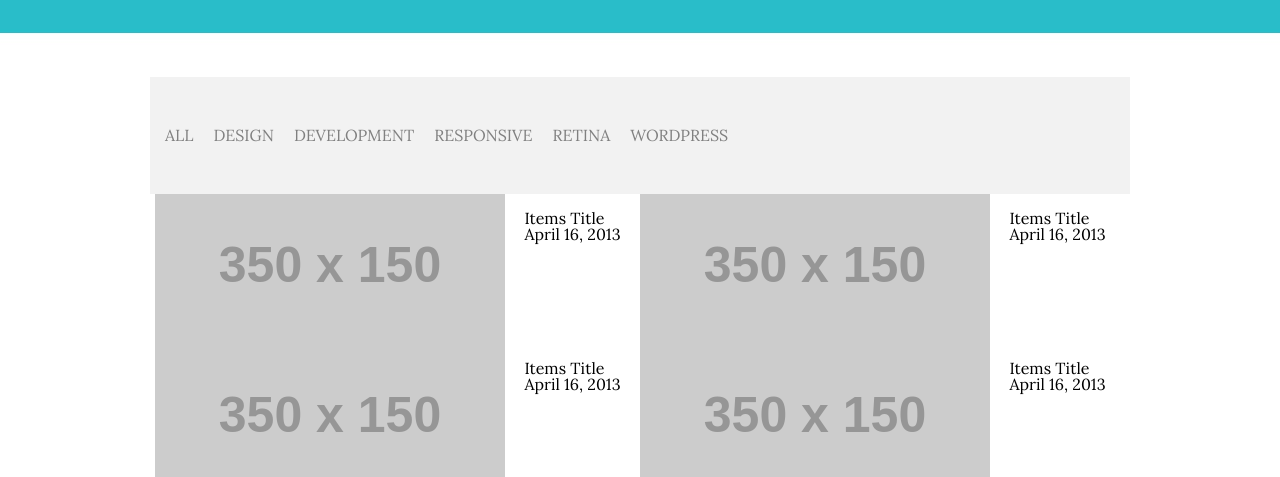
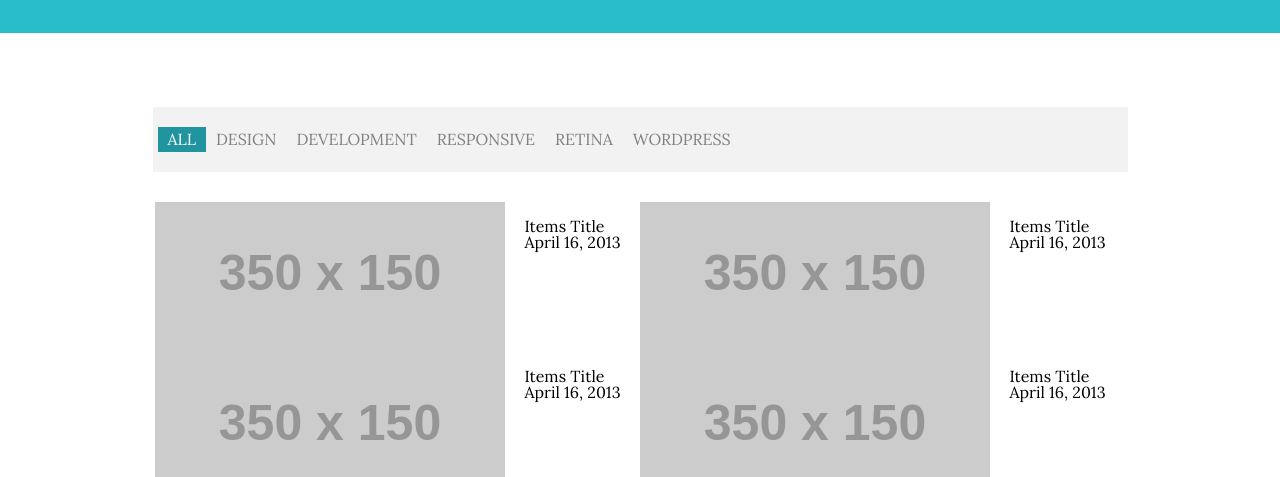
Before and after one commit to idirizzo/epam3css, a plain HTML site: page index.html in a window 1280 px wide. Shown: the part 323-800 px from the top of the page. Drawn offline with Linux system fonts and the light colour scheme; placeholder pictures from the web are drawn by us.

Commit message:
epam3css18

```diff
--- a/css/reset.css
+++ b/css/reset.css
@@ -203,14 +203,19 @@ header .menu{
     font-family: 'Lora', serif;
     width: 970px;
     background: #f2f2f2;
-    margin: 0 auto;
+    margin: 30px auto;
     display: flex;
     justify-content:flex-start;
-    color: gray;
     text-transform: uppercase;
-    padding: 1px 5px;
+    padding: 0 0 0 5px;
     word-spacing: 40px;
-       }
+    line-height: 25px;
+}
+.fived .all{
+    background: #2095a0;
+    color: white;
+    text-decoration: none;
+}
 .navigation1 li {
     text-transform: uppercase;
     float: left;
@@ -220,18 +225,21 @@ header .menu{
     flex-wrap:wrap;
     list-style-type: disc;
     padding: 20px 0;
-
 }
 .navigation1 ul li a {
     padding: 0 10px;
     font-family: 'Lora', serif;
     text-decoration: none;
-    line-height: 75px;
-    color: grey;
+    color: gray;
 }
-.navigation1 ul li a:hover{background: #2095a0;text-decoration: none;color: white}
+.navigation1 ul li a:hover {
+    background: #2095a0;
+    text-decoration: none;
+    color: white
+}
 .navigation1 li.hover{
     background: #000;
+    color: white;
 }
 .imgcenter {
      font-family: 'Lora', serif;
@@ -244,8 +252,8 @@ header .menu{
 }
 .imgcenter figcaption
 {
-  margin-left:auto ;
-margin-right:auto;
+    margin-left:auto ;
+    margin-right:auto;
 }
 .sixted {
      font-family: 'Lora', serif;
--- a/index.html
+++ b/index.html
@@ -39,7 +39,7 @@
     <div class="fived">
     <nav class="navigation1">
        <ul>
-        <li><a href="#">all</a>   </li>
+        <li><a href="#" class="all">all</a>   </li>
         <li><a href="#">design</a> </li>
         <li><a href="#">development </a>  </li>
         <li><a href="#">responsive</a> </li>
@@ -47,17 +47,15 @@
         <li><a href="#">wordpress</a></li>
     </ul></nav></div>
 
-   <figure class="imgcenter">
+<figure class="imgcenter">
+   <img src="http://placehold.it/350x150" width="350" height="150" alt="testbox"><figcaption><br>Items Title<br> April 16, 2013</figcaption>
    <img src="http://placehold.it/350x150" width="350" height="150" alt="testbox">
-   <figcaption><br>Items Title<br> April 16, 2013</figcaption>
-<img src="http://placehold.it/350x150" width="350" height="150" alt="testbox">
-   <figcaption><br>Items Title<br> April 16, 2013</figcaption><img src="http://placehold.it/350x150" width="350" height="150" alt="testbox">
    <figcaption><br>Items Title<br> April 16, 2013</figcaption><img src="http://placehold.it/350x150" width="350" height="150" alt="testbox">
    <figcaption><br>Items Title<br> April 16, 2013</figcaption><img src="http://placehold.it/350x150" width="350" height="150" alt="testbox">
    <figcaption><br>Items Title<br> April 16, 2013</figcaption><img src="http://placehold.it/350x150" width="350" height="150" alt="testbox">
    <figcaption><br>Items Title<br> April 16, 2013</figcaption><img src="http://placehold.it/350x150" width="350" height="150" alt="testbox">
    <figcaption><br>Items Title<br> April 16, 2013</figcaption>
-  </figure>
+</figure>
    <p class="sixted"> A site wide Call to Action band! Have you fallen in love yet? Buy this theme!
 </p>
    <p class="sevented"> Find us elsewhere   <img src="pics/1_crball.png"><img src="pics/1_crtwitter.png"><img src="pics/1_crfacebook.png"><img src="pics/1_crfeed.png"></p>
```
